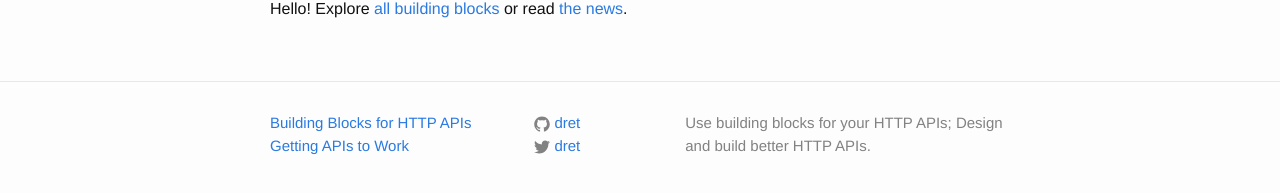
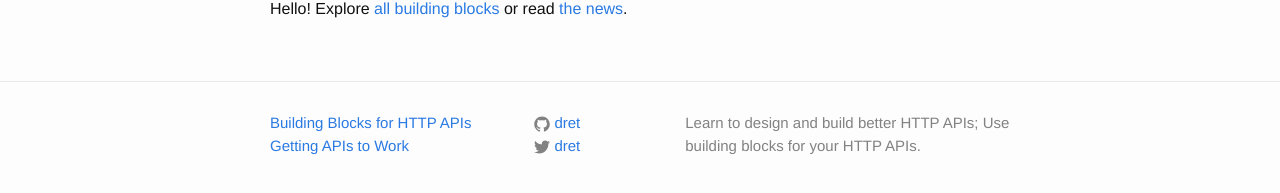
Before and after one commit to dret/HTTP-APIs, a Jekyll site: the page built from index.md, in a window 1280 px wide. Shown: the part 260-453 px from the top of the page. Built offline with Jekyll 4.4.1, drawn with Linux system fonts in a browser that asks for light colours; our own code applies the rules of GitHub Pages for plain Markdown files.

Commit message:
minor tweak

```diff
--- a/_config.yml
+++ b/_config.yml
@@ -2,8 +2,8 @@
 title: Building Blocks for HTTP APIs
 email: erik.wilde@dret.net
 description: > # this means to ignore newlines until "baseurl:"
-  Use building blocks for your HTTP APIs;
-  Design and build better HTTP APIs.
+  Learn to design and build better HTTP APIs;
+  Use building blocks for your HTTP APIs.
 baseurl: "" # the subpath of your site, e.g. /blog
 url: "https://httpapis.info" # the base hostname & protocol for your site
 twitter_username: dret
```
